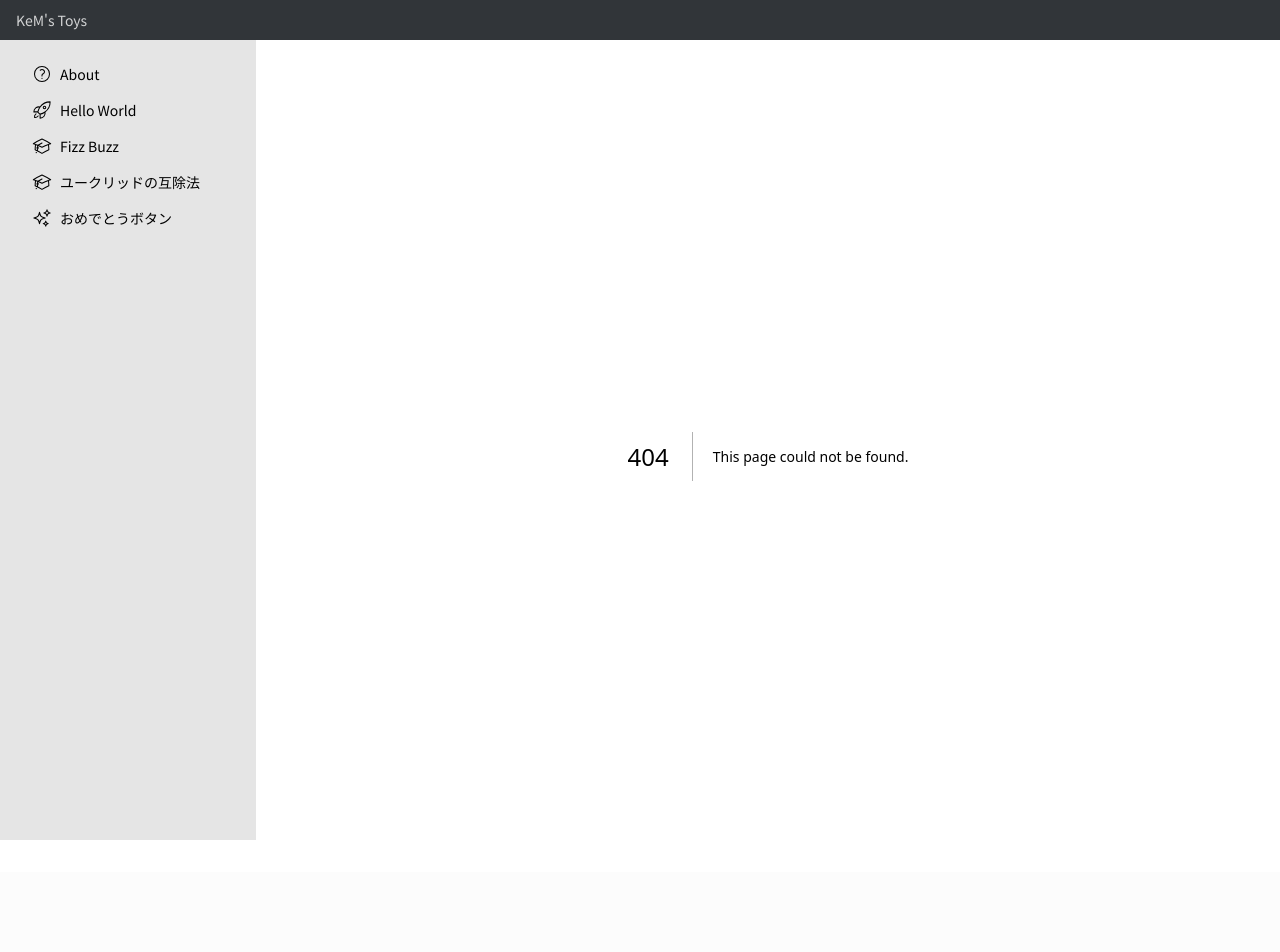
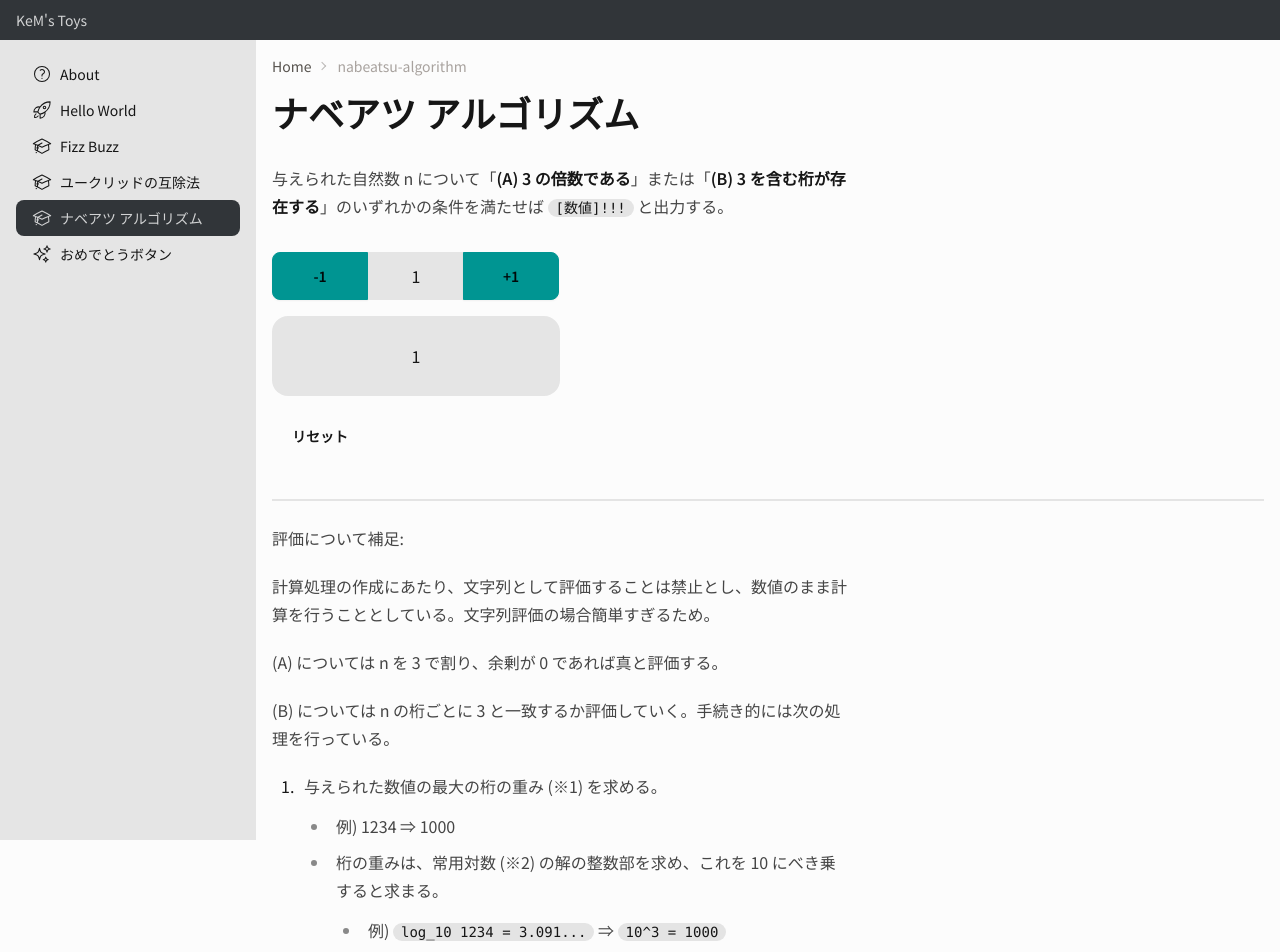
Before and after one commit to kem198/kems-toys, a Next.js app: page /nabeatsu-algorithm in a window 1280 px wide. Before the commit this address had no page. Shown: the top 952 px of the page. Before the commit the page ends 872 px from the top, so only its background shows below. Built offline with nearby package versions, Linux system fonts and the light colour scheme.

Commit message:
NabeatsuCalc: wip

```diff
--- /dev/null
+++ b/src/app/(toys)/nabeatsu-algorithm/page.tsx
@@ -0,0 +1,47 @@
+import StyledMarkdown from '@/components/Atoms/StyledMarkdown';
+import Version from '@/components/Atoms/Version';
+import NabeatsuCalc from '@/components/Organisms/NabeatsuCalc';
+
+const bodySource = `
+# ナベアツ アルゴリズム
+
+与えられた自然数 n について「**(A) 3 の倍数である**」または「**(B) 3 を含む桁が存在する**」のいずれかの条件を満たせば \`[数値]!!!\` と出力する。
+`;
+
+const supplementSource = `
+評価について補足:
+
+計算処理の作成にあたり、文字列として評価することは禁止とし、数値のまま計算を行うこととしている。文字列評価の場合簡単すぎるため。
+
+(A) については n を 3 で割り、余剰が 0 であれば真と評価する。
+
+(B) については n の桁ごとに 3 と一致するか評価していく。手続き的には次の処理を行っている。
+
+1. 与えられた数値の最大の桁の重み (※1) を求める。
+    - 例) 1234 ⇒ 1000
+    - 桁の重みは、常用対数 (※2) の解の整数部を求め、これを 10 にべき乗すると求まる。
+        - 例) \`log_10 1234 = 3.091...\` ⇒ \`10^3 = 1000\`
+2. n を桁の重みで割り、余剰を省いた商を求める。
+    - 商が 3 であれば評価を真とし処理を終了する。
+    - 商が 3 でなければ桁の重みをひとつ減らして再度求める。
+    - 例)
+        - 1 巡目: \`1234 / 1000 = 1.234\` ⇒ 千の位は 3 でない。n を 234, 重みを 100 として次へ。
+        - 2 巡目: \`234 / 100 = 2.34\` ⇒ 百の位は 3 でない。n を 34, 重みを 10 として次へ。
+        - 3 巡目: \`34 / 10 = 3.4\` ⇒ 十の位は 3 である。真と評価して処理を終了する。
+3. このように桁ごとに評価していき、最後まで一致することがなければ最終的な評価を偽として終了する。
+
+- (※1)「桁の重み」…… 各桁の単位のこと。「十の位」の「十 (10)」がそれにあたる。上記の例であれば「1234」なので、最大の桁の重みは「千 (1000)」。
+- (※2)「対数 (\`log\`)」…… 「N = x^p」とした場合の p のこと。「N は x の何乗なのか？」を表現しており、数式で表すと \`log_x N = p\` となる。上記の例であれば \`log_10 1234 = 3.091...\` (1234 は 10 の約 3 乗) という感じ。なおこの x のことを「底」と言い、特に底が 10 である対数を「常用対数」と呼ぶ。
+`;
+
+export default function Page() {
+  return (
+    <article>
+      <StyledMarkdown source={bodySource} />
+      <NabeatsuCalc />
+      <div className="divider" />
+      <StyledMarkdown source={supplementSource} />
+      <Version version="0.1.0" onDate="2024-05-07" />
+    </article>
+  );
+}
--- a/src/assets/toys.ts
+++ b/src/assets/toys.ts
@@ -34,6 +34,12 @@ export const toys: Toys = {
     link: '/euclidean-algorithm',
     svgD: 'M4.26 10.147a60.438 60.438 0 0 0-.491 6.347A48.62 48.62 0 0 1 12 20.904a48.62 48.62 0 0 1 8.232-4.41 60.46 60.46 0 0 0-.491-6.347m-15.482 0a50.636 50.636 0 0 0-2.658-.813A59.906 59.906 0 0 1 12 3.493a59.903 59.903 0 0 1 10.399 5.84c-.896.248-1.783.52-2.658.814m-15.482 0A50.717 50.717 0 0 1 12 13.489a50.702 50.702 0 0 1 7.74-3.342M6.75 15a.75.75 0 1 0 0-1.5.75.75 0 0 0 0 1.5Zm0 0v-3.675A55.378 55.378 0 0 1 12 8.443m-7.007 11.55A5.981 5.981 0 0 0 6.75 15.75v-1.5',
   },
+  nabeatsuAlgorithm: {
+    title: 'ナベアツ アルゴリズム',
+    description: '「3 の倍数である」または「3 を含む桁が存在する」か求める',
+    link: '/nabeatsu-algorithm',
+    svgD: 'M4.26 10.147a60.438 60.438 0 0 0-.491 6.347A48.62 48.62 0 0 1 12 20.904a48.62 48.62 0 0 1 8.232-4.41 60.46 60.46 0 0 0-.491-6.347m-15.482 0a50.636 50.636 0 0 0-2.658-.813A59.906 59.906 0 0 1 12 3.493a59.903 59.903 0 0 1 10.399 5.84c-.896.248-1.783.52-2.658.814m-15.482 0A50.717 50.717 0 0 1 12 13.489a50.702 50.702 0 0 1 7.74-3.342M6.75 15a.75.75 0 1 0 0-1.5.75.75 0 0 0 0 1.5Zm0 0v-3.675A55.378 55.378 0 0 1 12 8.443m-7.007 11.55A5.981 5.981 0 0 0 6.75 15.75v-1.5',
+  },
   confetti: {
     title: 'おめでとうボタン',
     description: 'おめでたいときに',
--- a/src/components/Organisms/NabeatsuCalc.tsx
+++ b/src/components/Organisms/NabeatsuCalc.tsx
@@ -3,11 +3,26 @@
 import { useState } from 'react';
 
 /**
- * 3 を含む桁が存在するか評価する関数
+ * 入力値が 3 の倍数であるか評価する関数
  * @param {number} num - 評価する数値
- * @returns {boolean} - 3 を含む桁があれば true, そうでなければ false を返す
+ * @returns {boolean} - 3 の倍数であれば true, そうでなければ false
  */
-const hasThreeDigits = (num: number) => {
+const isThreeMultiple = (num: number): boolean => {
+  // 0 は 3 の倍数ではないため除外する
+  if (num === 0) {
+    return false;
+  }
+
+  // 入力値が 3 の倍数であるか評価して返す
+  return num % 3 === 0;
+};
+
+/**
+ * 入力値に 3 を含む桁が存在するか評価する関数
+ * @param {number} num - 評価する数値
+ * @returns {boolean} - 3 を含む桁があれば true, そうでなければ false
+ */
+const hasThreeDigits = (num: number): boolean => {
   // 入力を絶対値へ変換する (e.g. -1234 ⇒ 1234)
   const absNum = Math.abs(num);
 
@@ -25,29 +40,37 @@ const hasThreeDigits = (num: number) => {
   // 桁数を求める (e.g. 3 + 1 ⇒ 4)
   const numDigits = commonLogQuotient + 1;
 
-  // 桁の重みを求める (e.g. 10^3 ⇒ 1000)
-  const numDigitsWeight = 10 ** commonLogQuotient;
-
   // 桁数分だけ評価を繰り返す
   for (let i = 0; i < numDigits; i += 1) {
-    // 入力の絶対値を桁の重みで割り、商が 3 であれば true を返して終了する
-    if (Math.floor(numAbs / numDigitsWeight) === 3) {
+    // 桁の重みを求める (e.g. 10^3 ⇒ 1000)
+    const numDigitsWeight = 10 ** commonLogQuotient;
+
+    // 桁の値を取得する
+    const digit = Math.floor(absNum / numDigitsWeight) % 10;
+
+    // 3 を含む桁があれば true を返して終了する
+    if (digit === 3) {
       return true;
-    } else {
-      // 負の場合は次のループで評価する値を再代入する
-      const deleteDigits =
-        Math.floor(numAbs / numDigitsWeight) * numDigitsWeight;
-      num = num - deleteDigits;
     }
+  }
 
-    return false;
-  }
+  // 3 を含む桁がなければ false を返す
+  return false;
 };
 
 /**
- * FizzBuzz コンポーネント
+ * 与えられた数値について次のいずれかの条件を満たすか評価する関数
+ *
+ * (A) 3 の倍数である
+ * (B) 3 を含む桁が存在する
+ *
+ * @param {number} num - 評価する数値
+ * @returns {boolean} - 条件を満たす場合は true, そうでなければ false
  */
-export default function FizzBuzzCalc() {
+const isNabeatsu = (num: number): boolean =>
+  isThreeMultiple(num) || hasThreeDigits(num);
+
+export default function NabeatsuCalc() {
   const [count, setCount] = useState(1);
 
   /**
@@ -89,7 +112,7 @@ export default function FizzBuzzCalc() {
       </div>
       {/* 結果表示 */}
       <div className="my-4 flex h-20 w-72 place-items-center items-center justify-center rounded-box bg-base-200">
-        <p>{func(count)}</p>
+        <p>{isNabeatsu(count) ? `${count}!!!` : count}</p>
       </div>
 
       {/* リセット */}
```
